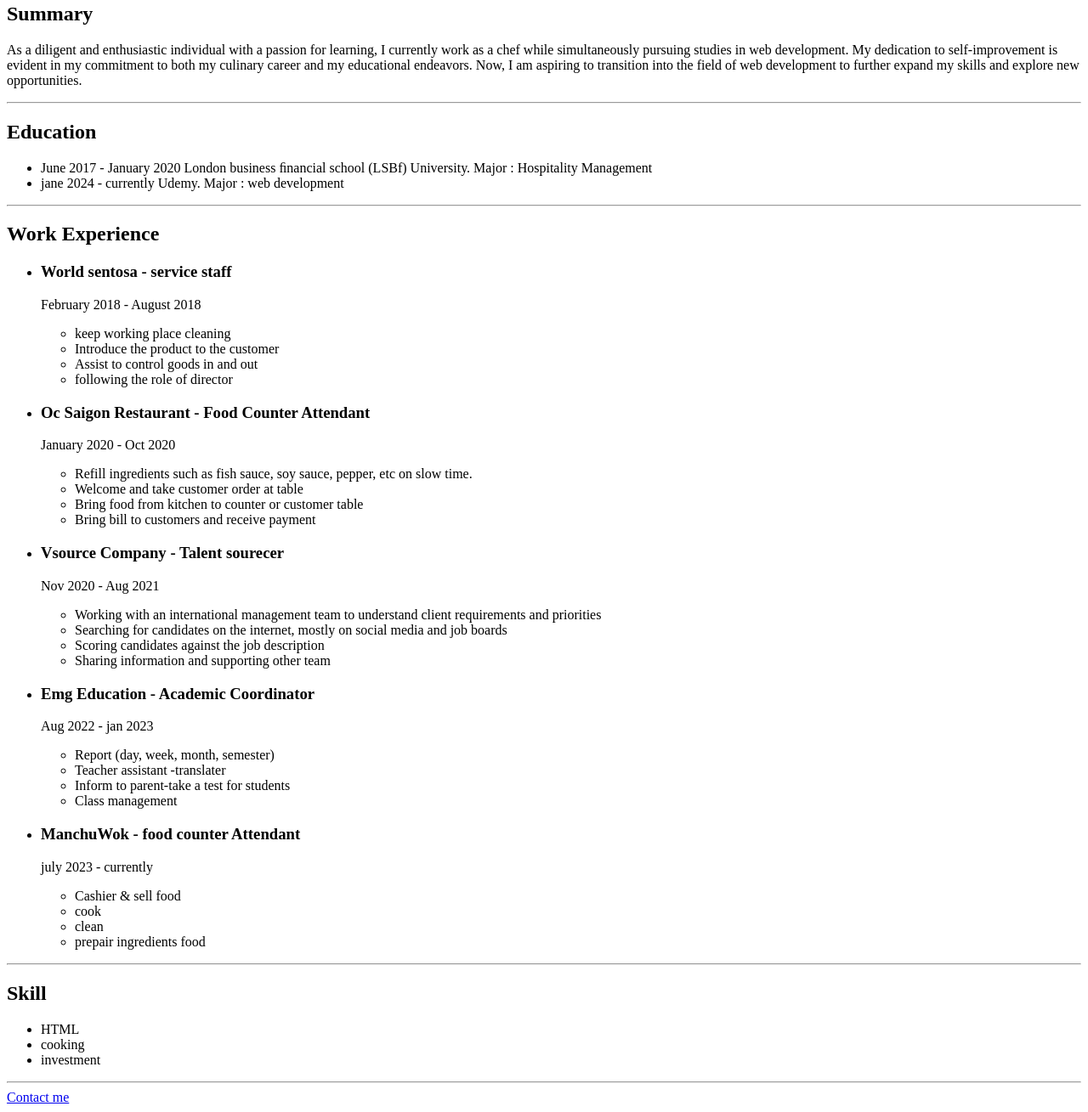
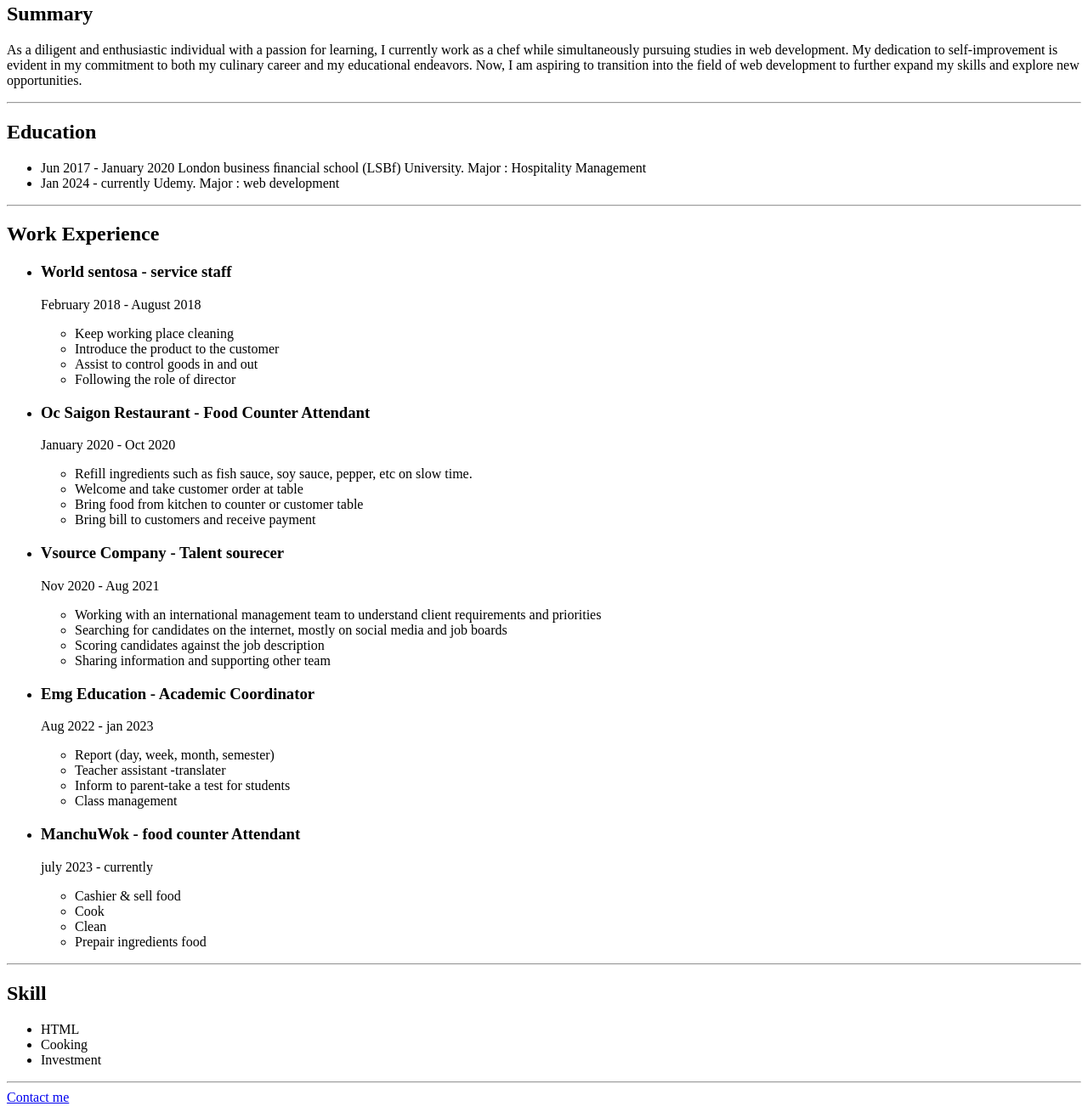
Before and after one commit to HoiNguyenca/Hoinguyen-Resume, a plain HTML site: page index.html in a window 1280 px wide. Shown: the part 401-1710 px from the top of the page at 85% size. Drawn offline with Linux system fonts and the light colour scheme.

Commit message:
Update index.html

```diff
--- a/index.html
+++ b/index.html
@@ -13,12 +13,12 @@
         <h2>Education</h2>
         <ul>
             <li>
-                June 2017 - January 2020
+                Jun 2017 - January 2020
                 London business ﬁnancial school (LSBf) University.
                 Major : Hospitality Management
             </li>
             <li>
-                jane 2024 - currently
+                Jan 2024 - currently
                 Udemy.
                 Major : web development
             </li>
@@ -30,10 +30,10 @@
                 <h3>World sentosa - service staff</h3>
                 <p>February 2018 - August 2018</p>
                 <ul>
-                    <li>keep working place cleaning</li>
+                    <li>Keep working place cleaning</li>
                     <li>Introduce the product to the customer</li>
                     <li>Assist to control goods in and out</li>
-                    <li>following the role of director</li>
+                    <li>Following the role of director</li>
                 </ul>
             </li>
             <li>
@@ -71,9 +71,9 @@
                 <p>july 2023 - currently</p>
                 <ul>
                     <li>Cashier & sell food</li>
-                    <li>cook</li>
-                    <li>clean</li>
-                    <li>prepair ingredients food</li>
+                    <li>Cook</li>
+                    <li>Clean</li>
+                    <li>Prepair ingredients food</li>
                 </ul>
             </li>
         </ul>
@@ -81,8 +81,8 @@
         <h2>Skill</h2>
         <ul>
             <li>HTML</li>
-            <li>cooking</li>
-            <li>investment</li>
+            <li>Cooking</li>
+            <li>Investment</li>
         </ul>
         <hr />
         <a href="./contact.html">Contact me</a>
```
